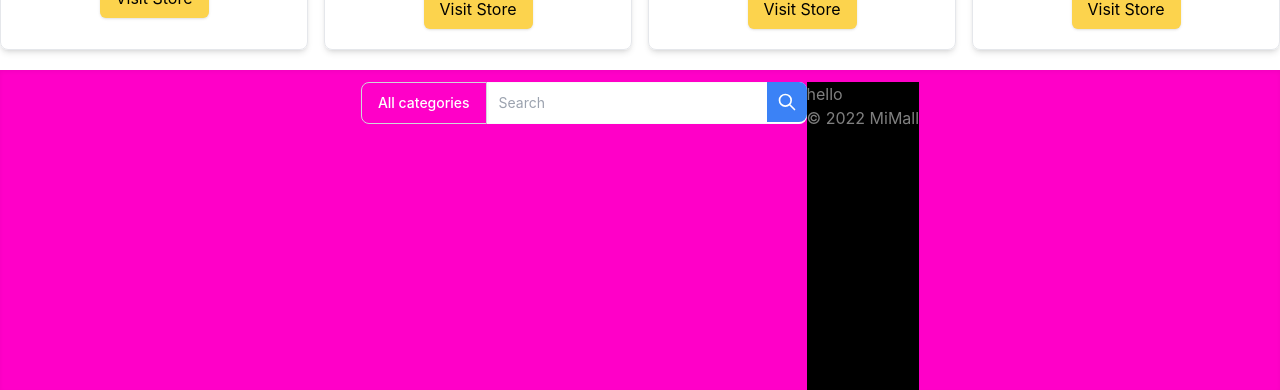
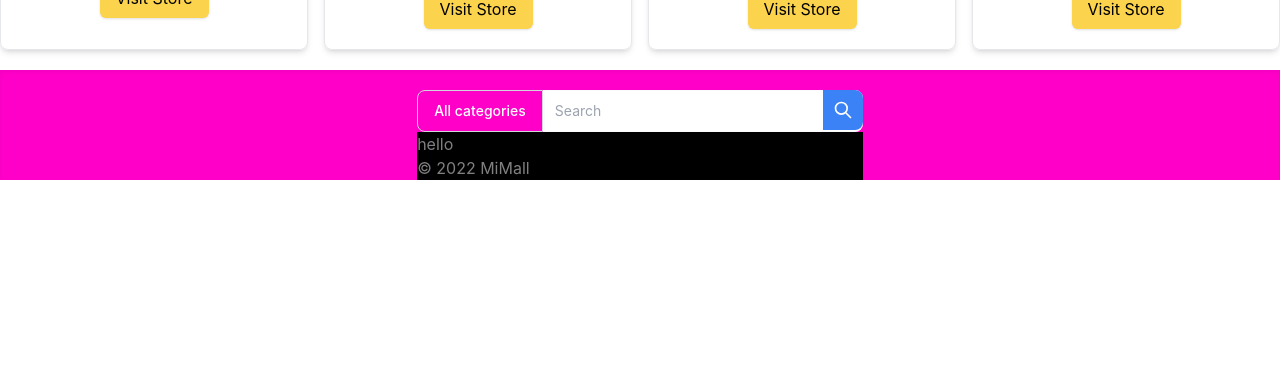
Before and after one commit to Mimallgh/miMall, a Next.js app: page / in a window 1280 px wide. Shown: the part 1241-1631 px from the top of the page. After the commit the page ends 1421 px from the top, so only its background shows below. Built offline with nearby package versions, Linux system fonts and the light colour scheme.

Commit message:
style footer

```diff
--- a/styles/globals.css
+++ b/styles/globals.css
@@ -26,8 +26,8 @@ a {
 
 
 .footer{
-  @apply shadow-inner min-h-[20rem] bg-[#ff00c8] px-4 flex justify-center pt-3
-  text-white/50
+  @apply shadow-inner min-h-[2rem]  bg-[#ff00c8] px-4  justify-center pt-5
+  text-white/50 grid grid-rows-none
 }
 
 .sell{
```
